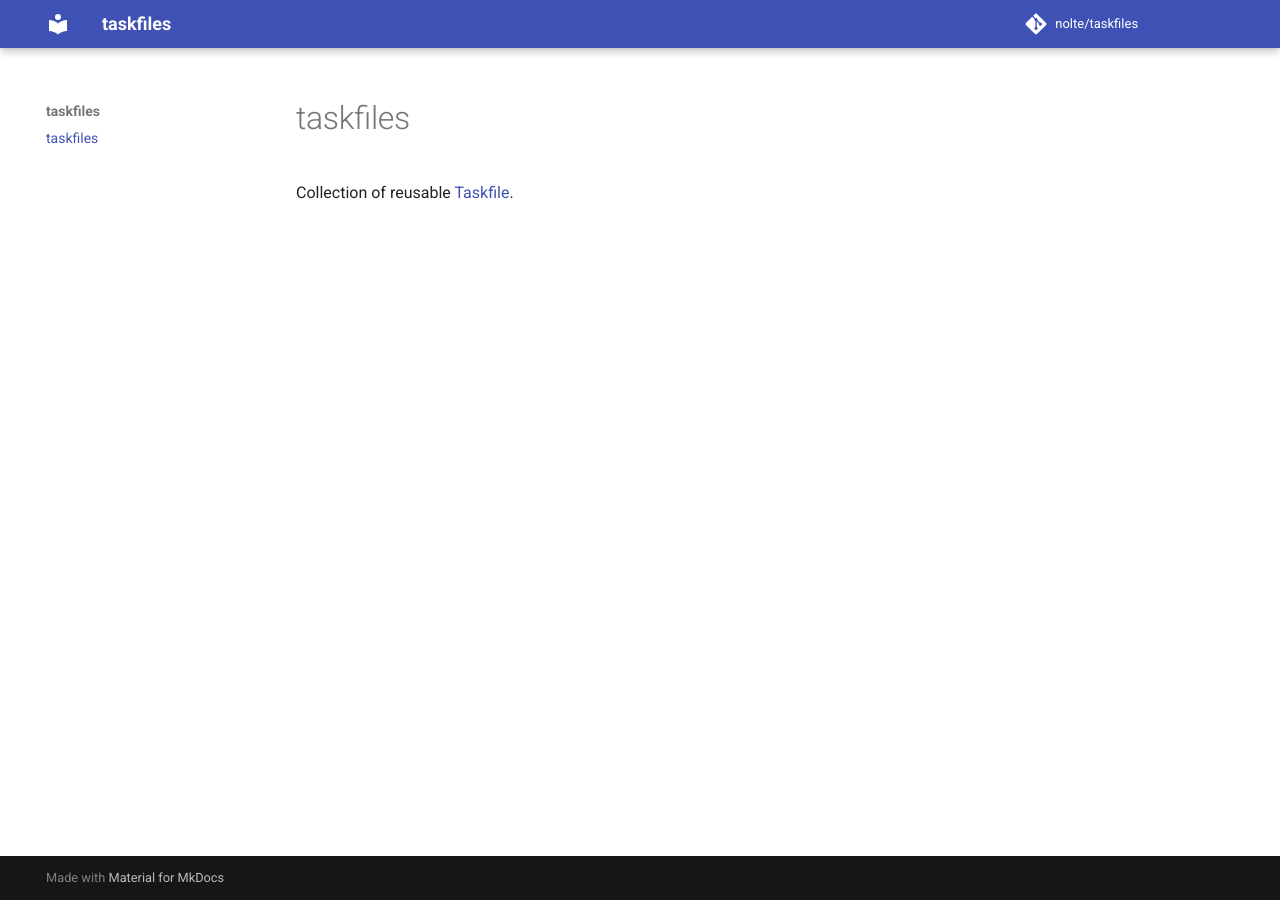
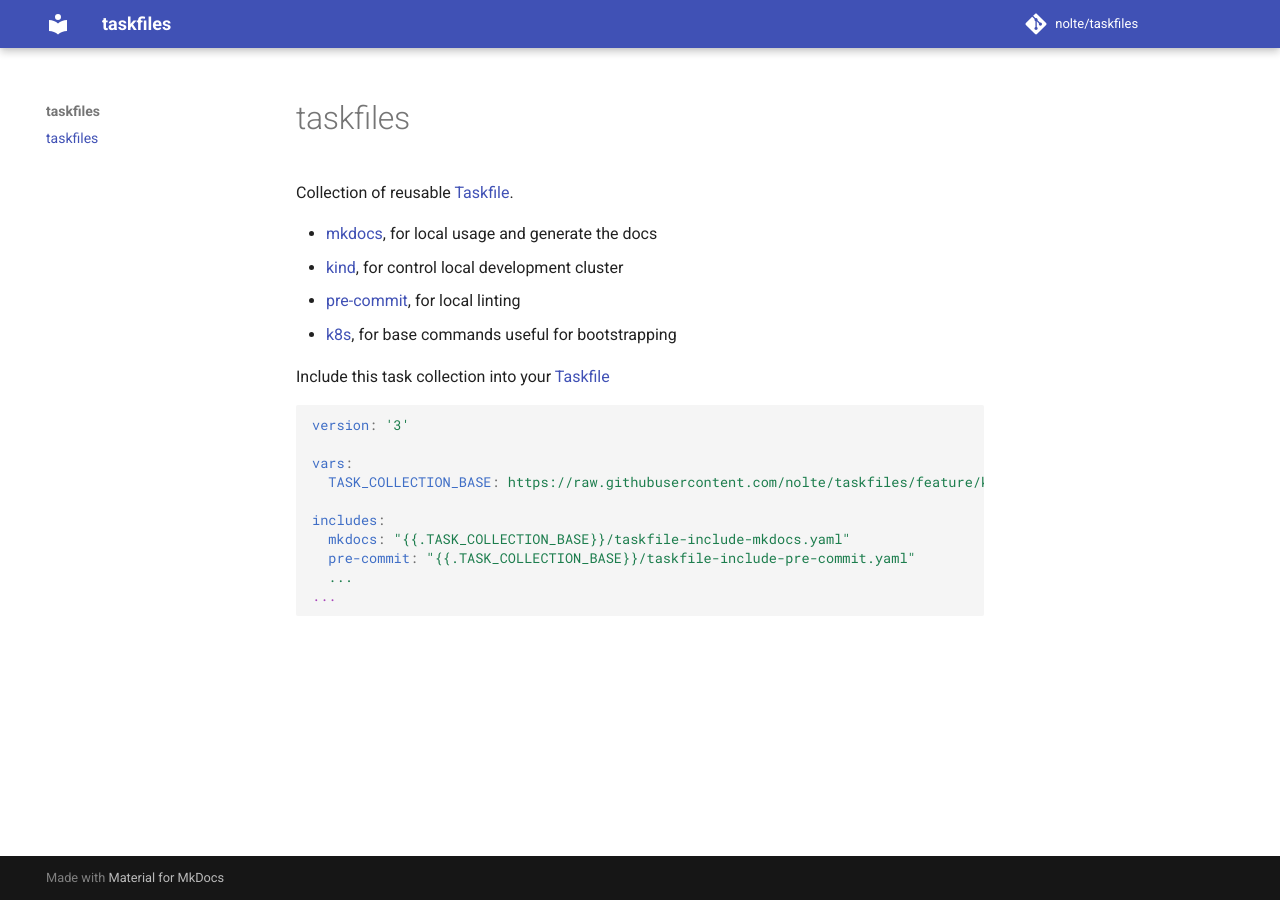
Before and after one commit to nolte/taskfiles, an MkDocs documentation site: the page built from docs/index.md, in a window 1280 px wide. Built offline with MkDocs 1.6.1 and Material for MkDocs 9.7.7, drawn with Linux system fonts in a browser that asks for light colours; comment, search, counter and statistics services are not loaded.

Commit message:
add kind and k8s steps (#6)

````diff
--- a/README.md
+++ b/README.md
@@ -6,22 +6,36 @@
 
 <!--intro-start-->
 Collection of reusable [Taskfile](https://github.com/go-task/task).
+
+* [mkdocs](), for local usage and generate the docs
+* [kind](), for control local development cluster
+* [pre-commit](), for local linting
+* [k8s](), for base commands useful for bootstrapping
+
+
 <!--intro-end-->
 
 ## Usage
 
+<!--usage-start-->
 Include this task collection into your [Taskfile](https://taskfile.dev/experiments/remote-taskfiles/)
 
 ```yaml
 version: '3'
 
+vars:
+  TASK_COLLECTION_BASE: https://raw.githubusercontent.com/nolte/taskfiles/feature/k8s-tasks/src
+
 includes:
-    mkdocs: https://raw.githubusercontent.com/nolte/taskfiles/develop/src/taskfile-include-mkdocs.yaml
-    ...
+  mkdocs: "{{.TASK_COLLECTION_BASE}}/taskfile-include-mkdocs.yaml"
+  pre-commit: "{{.TASK_COLLECTION_BASE}}/taskfile-include-pre-commit.yaml"
+  ...
 ...
 ```
-
+<!--usage-end-->
 
 ## Links
 
+<!--links-start-->
 * [nolte/workstation](https://github.com/nolte/workstation), for configure our Workstation.
+<!--links-end-->
--- a/docs/index.md
+++ b/docs/index.md
@@ -5,3 +5,9 @@
    start="<!--intro-start-->"
    end="<!--intro-end-->"
 %}
+
+{%
+   include-markdown "../README.md"
+   start="<!--usage-start-->"
+   end="<!--usage-end-->"
+%}
--- a/src/taskfile-include-mkdocs.yaml
+++ b/src/taskfile-include-mkdocs.yaml
@@ -1,8 +1,9 @@
 # https://taskfile.dev
-
+---
 version: '3'
 
 vars:
+  PYTHON_VENVS_BASEDIR: ~/.venvs/
   PYTHON_VENV_DIR: "{{.PYTHON_VENVS_BASEDIR}}/docs"
 
 tasks:
--- a/src/taskfile-include-pre-commit.yaml
+++ b/src/taskfile-include-pre-commit.yaml
@@ -3,6 +3,7 @@
 version: '3'
 
 vars:
+  PYTHON_VENVS_BASEDIR: ~/.venvs/
   PYTHON_VENV_DIR: "{{.PYTHON_VENVS_BASEDIR}}/development"
 
 tasks:
````
Also changed, not shown: Taskfile.yml (added, +11 -0 lines), src/taskfile-include-k8s.yaml (added, +23 -0 lines), src/taskfile-include-kind.yaml (added, +25 -0 lines).
